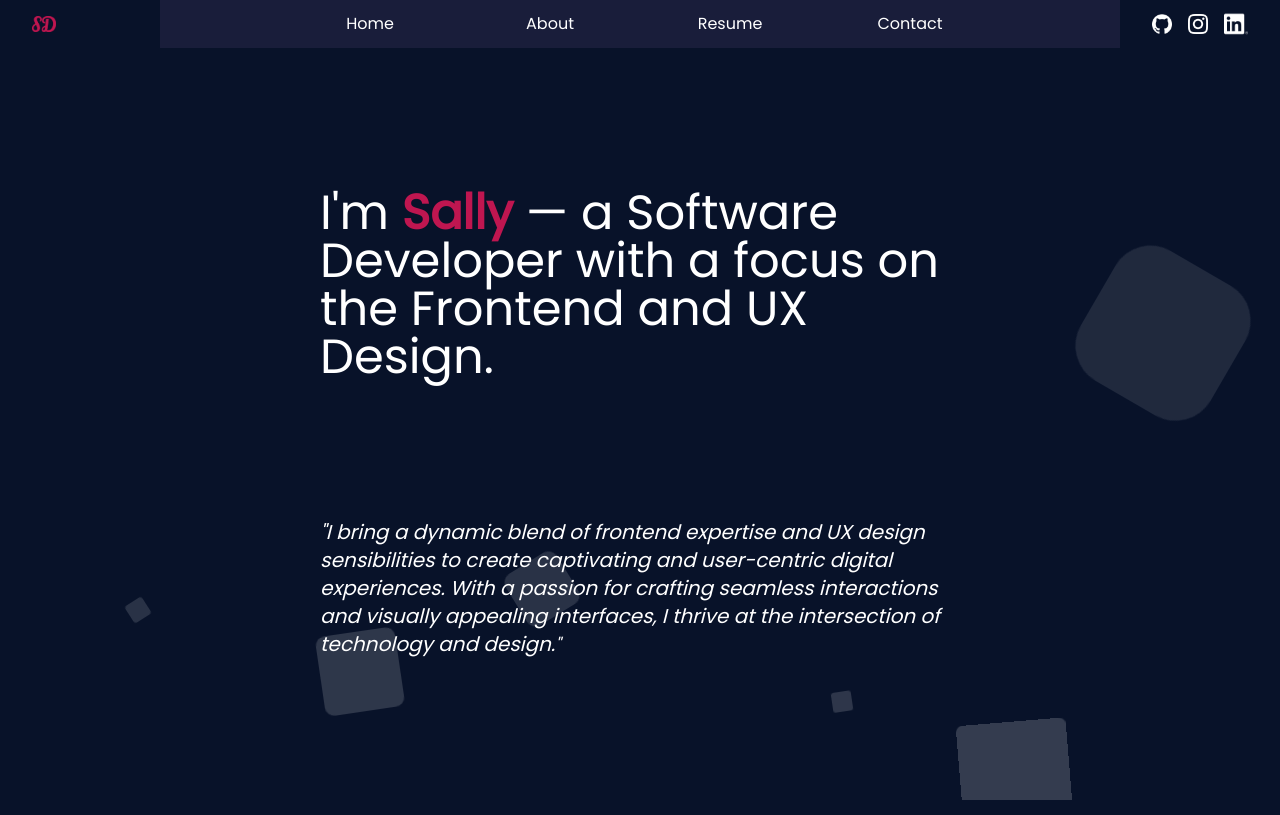
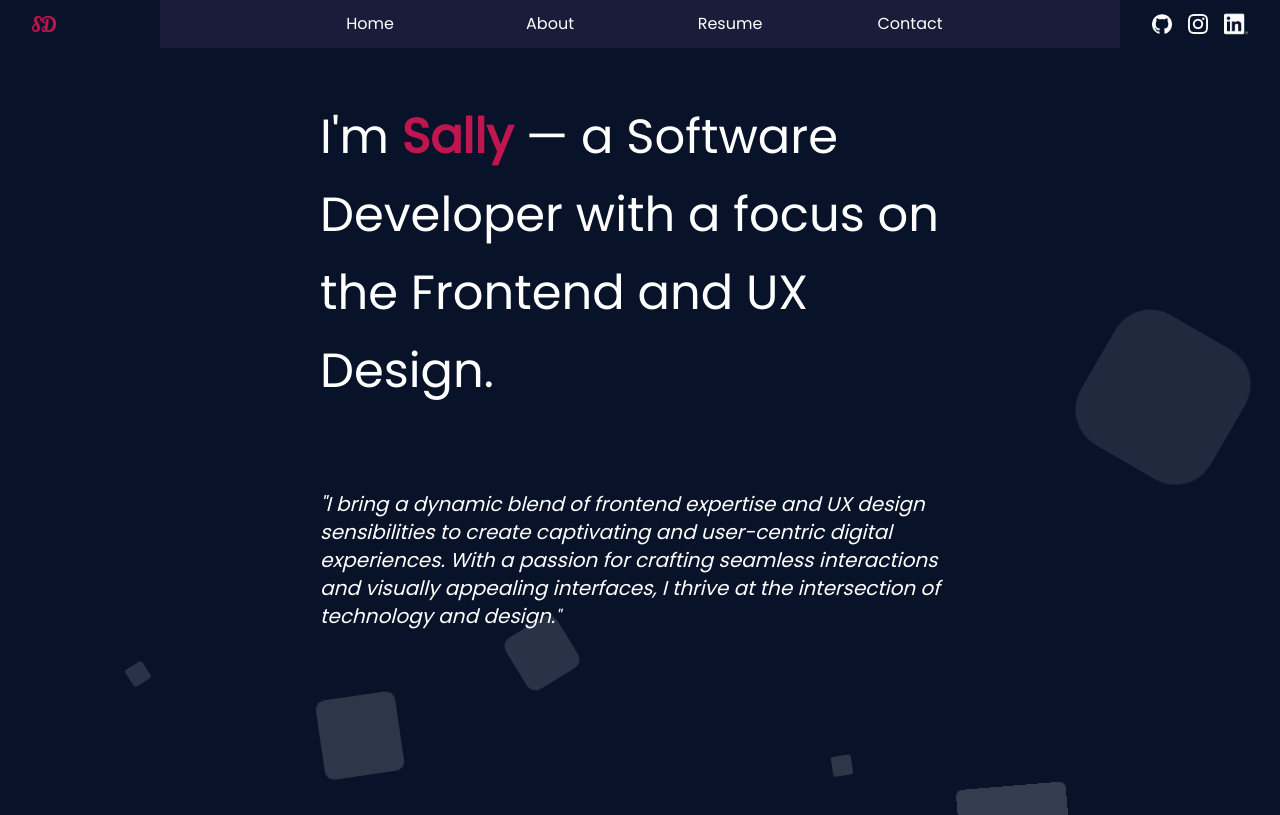
Before and after one commit to hdou533/portfolio, a Next.js app: page / in a window 1280 px wide. Shown: the top 815 px of the page. Built offline with nearby package versions, Linux system fonts and the light colour scheme; no server answers.

Commit message:
background fixes

```diff
--- a/app/globals.css
+++ b/app/globals.css
@@ -36,14 +36,14 @@ body {
 .area{
   background: #081229;
   width: 100%;
-  height: 90vh;
+  height: 100%;
 
 
 }
 
 .circles{
   position: absolute;
-  top: 0;
+  top: 64px;
   left: 0;
   width: 100%;
   height: 100%;
--- a/components/Header.tsx
+++ b/components/Header.tsx
@@ -5,7 +5,7 @@ import Navbar from './Navbar';
 
 const Header = () => {
   return (
-    <div className='text-white bg-background'>
+    <div className='text-white bg-background z-10'>
 
       <div className='w-full px-8 py-4 flex justify-between items-center gap-8 lg:py-0'>
         <div className='w-24'>
--- a/components/Hero.tsx
+++ b/components/Hero.tsx
@@ -7,9 +7,9 @@ const Hero = () => {
   return (
 
     <div className='w-full h-[calc(100vh-4rem)] flex flex-col items-center justify-center p-8 md:flex-row md:h-[calc(100vh-3rem)]'>
-      <div className='absolute top-25 w-4/5 h-3/4 flex flex-wrap items-center gap-8 md:w-1/2 md:gap-2'>
-        <h1 className='text-4xl md:text-5xl'>I&apos;m <b className='text-secondary'>Sally</b> — a Software Developer with a focus on the Frontend and UX Design.</h1>
-        <p className='italic md:text-xl'><span className='text-xl'>&#34;</span>I bring a dynamic blend of frontend expertise and UX design sensibilities to create captivating and user-centric digital experiences. With a passion for crafting seamless interactions and visually appealing interfaces, I thrive at the intersection of technology and design.<span className='text-lg'>&#34;</span></p>
+      <div className='absolute top-16 w-4/5 h-3/4 flex flex-col flex-wrap items-center justify-center gap-20 md:w-1/2'>
+        <h1 className='text-4xl leading-normal lg:text-5xl lg:leading-relaxed'>I&apos;m <b className='text-secondary'>Sally</b> — a Software Developer with a focus on the Frontend and UX Design.</h1>
+        <p className='italic lg:text-xl'><span className='text-xl'>&#34;</span>I bring a dynamic blend of frontend expertise and UX design sensibilities to create captivating and user-centric digital experiences. With a passion for crafting seamless interactions and visually appealing interfaces, I thrive at the intersection of technology and design.<span className='text-lg'>&#34;</span></p>
       </div>
       <div className="area" >
         <ul className="circles">
```
